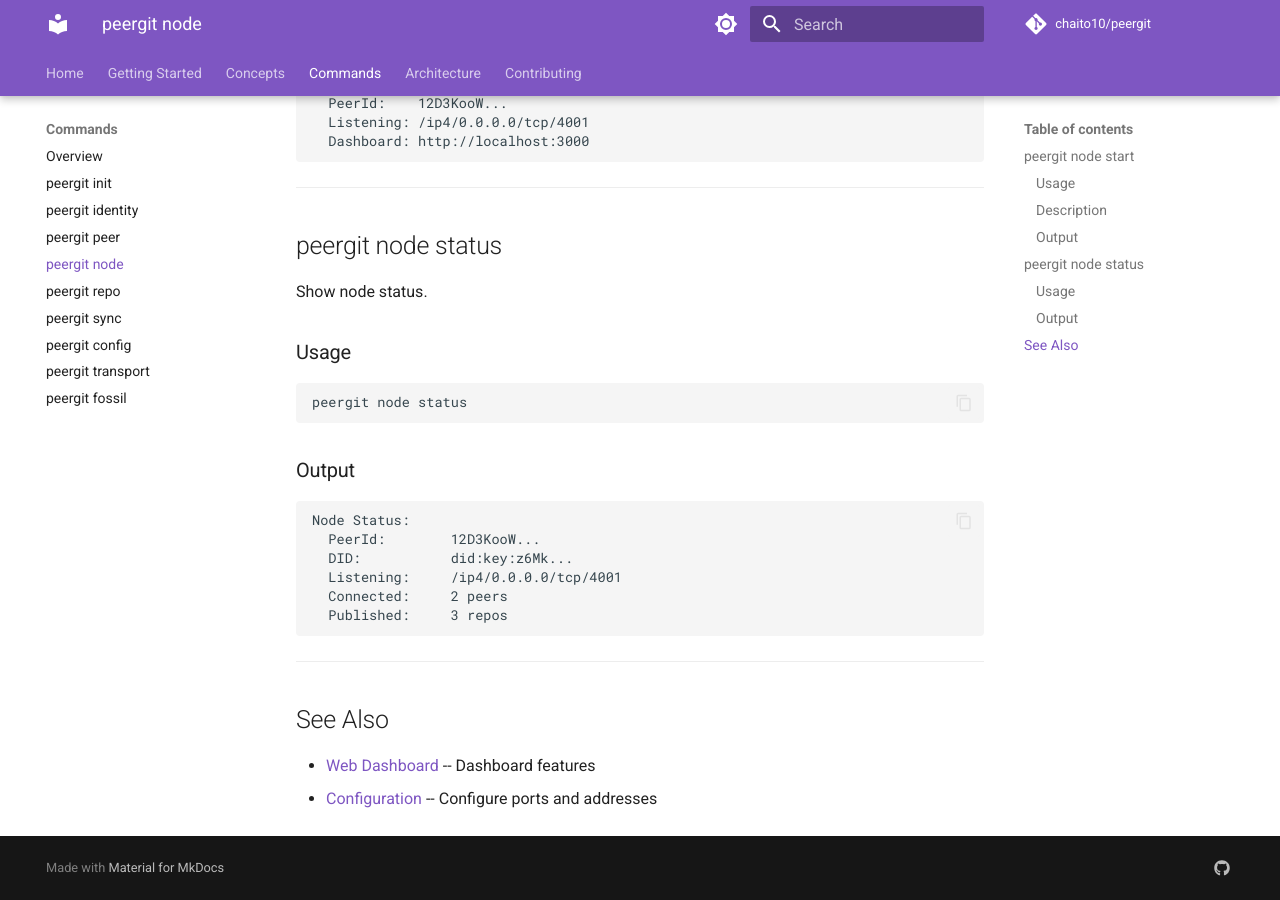
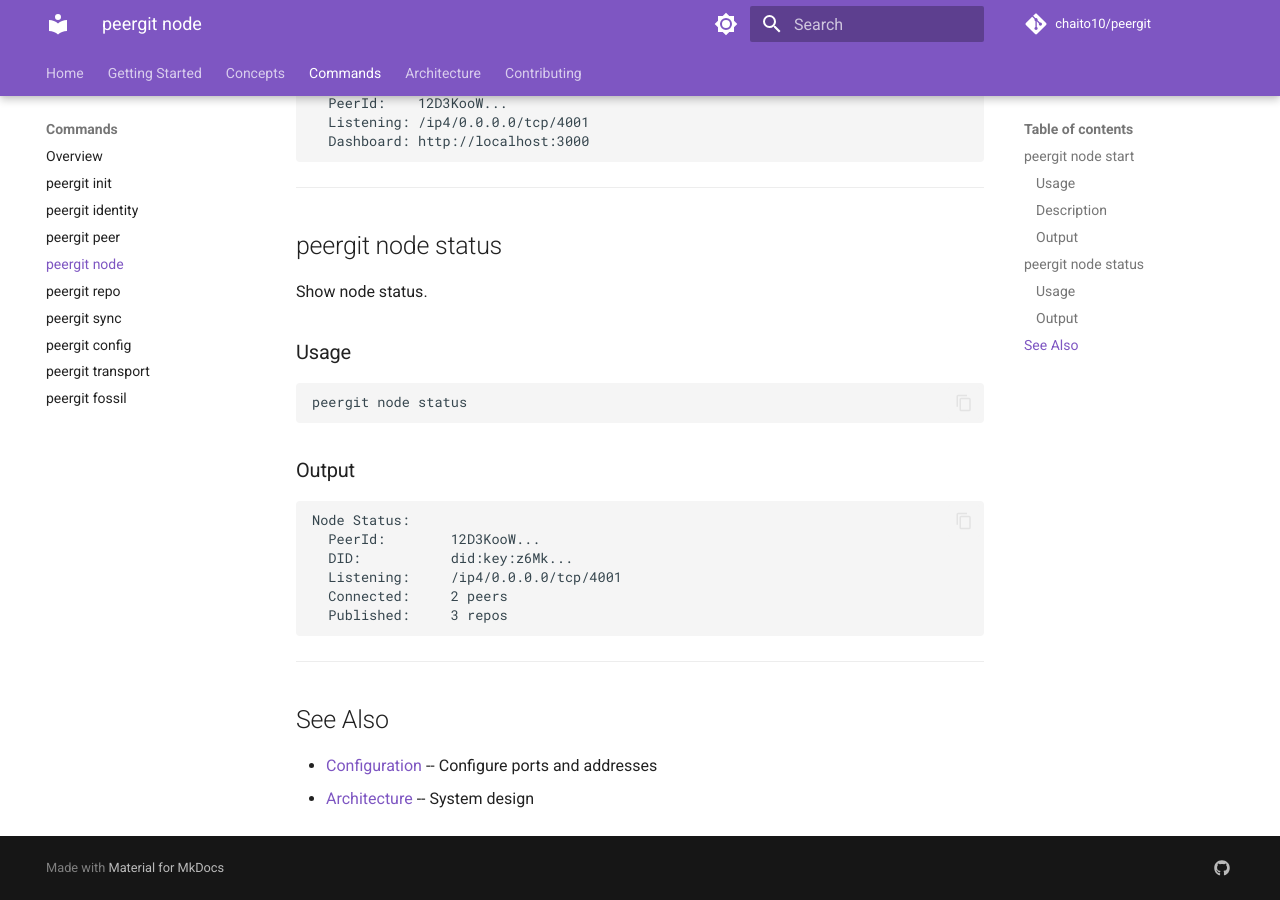
Before and after one commit to chaito10/peergit, an MkDocs documentation site: the page built from docs/commands/node.md, in a window 1280 px wide and 900 px high, scrolled down 821 px. Built offline with MkDocs 1.6.1 and Material for MkDocs 9.7.7, drawn with Linux system fonts in a browser that asks for light colours; comment, search, counter and statistics services are not loaded; the version menu is left out.

Commit message:
fix: remove broken web-dashboard link from node.md

```diff
--- a/docs/commands/node.md
+++ b/docs/commands/node.md
@@ -60,5 +60,5 @@ Node Status:
 
 ## See Also
 
-- [Web Dashboard](../concepts/web-dashboard.md) -- Dashboard features
 - [Configuration](../configuration.md) -- Configure ports and addresses
+- [Architecture](../architecture.md) -- System design
```
